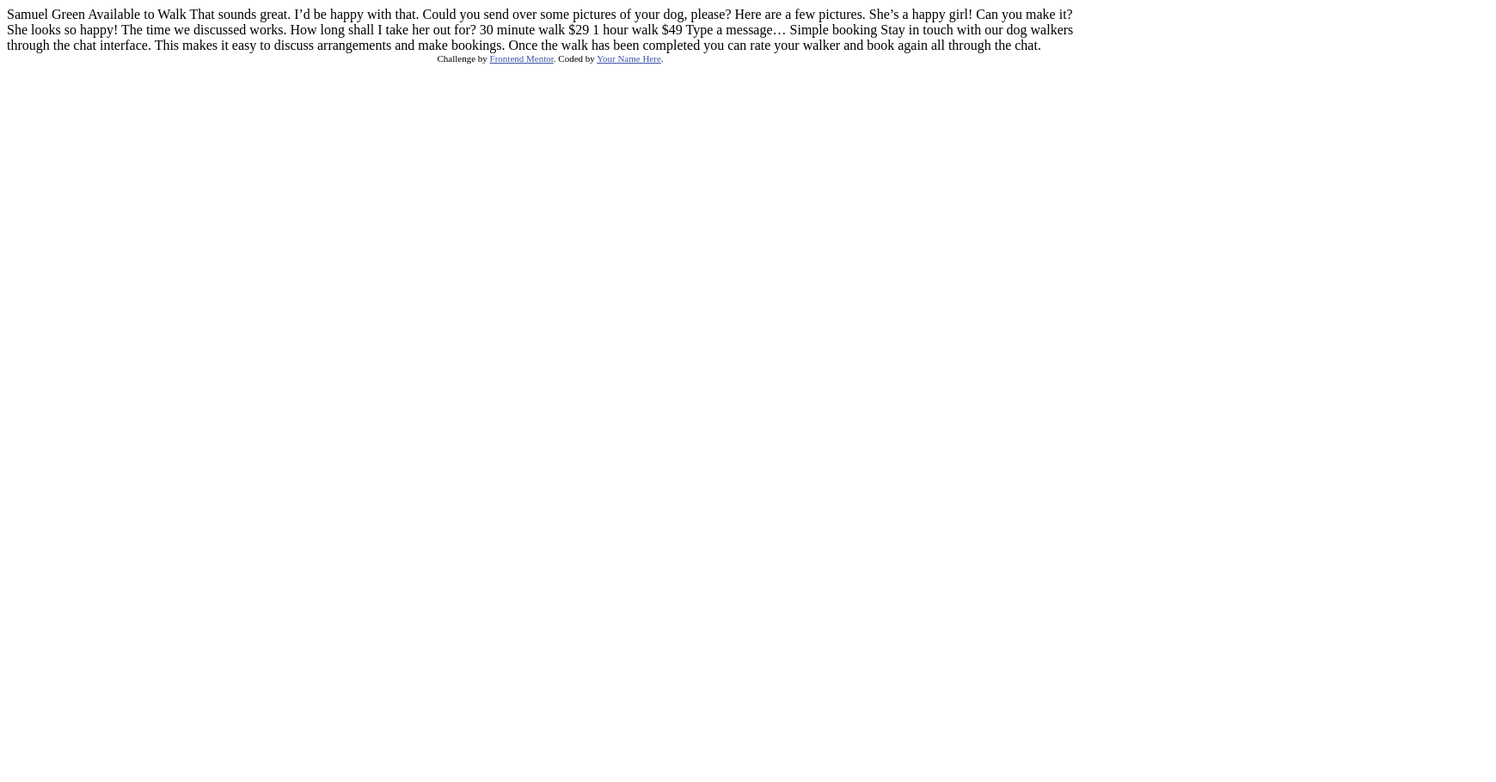
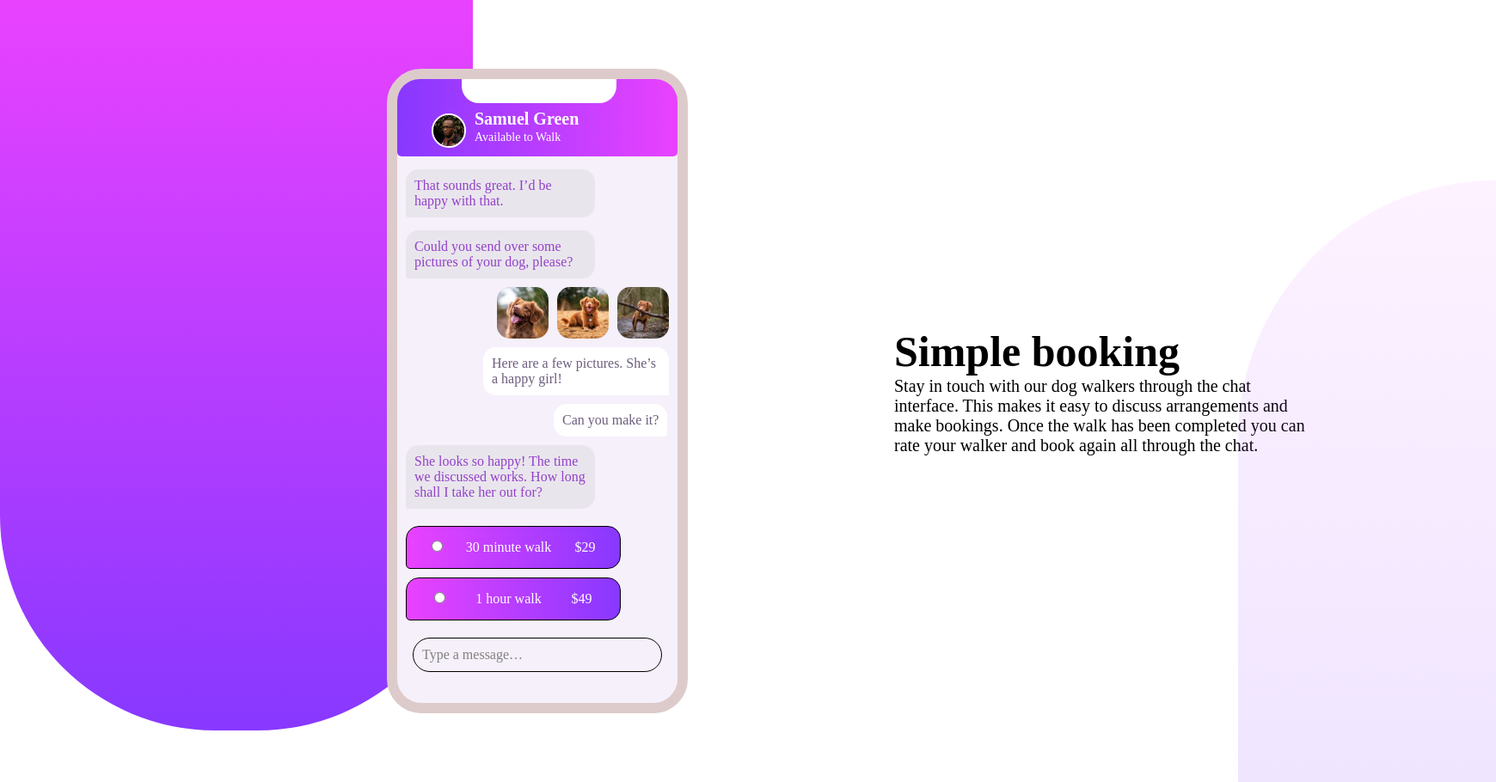
Before and after one commit to saadmalik200/Chat-app-CSS-illustration, a plain HTML site: page index.html in a window 1280 px wide. Shown: the whole page at 86% size, 1740 px wide, since content can reach past the window. Before the commit the page ends 800 px from the top, so only its background shows below. Drawn offline with Linux system fonts and the light colour scheme.

Commit message:
Task Complete

```diff
--- a/index.html
+++ b/index.html
@@ -1,51 +1,79 @@
 <!DOCTYPE html>
 <html lang="en">
   <head>
-  <meta charset="UTF-8">
-  <meta name="viewport" content="width=device-width, initial-scale=1.0"> <!-- displays site properly based on user's device -->
+    <meta charset="UTF-8" />
+    <meta name="viewport" content="width=device-width, initial-scale=1.0" />
+    <!-- displays site properly based on user's device -->
 
-  <link rel="icon" type="image/png" sizes="32x32" href="./images/favicon-32x32.png">
+    <link
+      rel="icon"
+      type="image/png"
+      sizes="32x32"
+      href="./images/favicon-32x32.png"
+    />
 
     <title>Frontend Mentor | [Challenge Name Here]</title>
-
-  <!-- Feel free to remove these styles or customise in your own stylesheet 👍 -->
-  <style>
-    .attribution { font-size: 11px; text-align: center; }
-    .attribution a { color: hsl(228, 45%, 44%); }
-  </style>
+    <link rel="stylesheet" href="style.css" />
   </head>
   <body>
-
-  Samuel Green
-  Available to Walk
-
-  That sounds great. I’d be happy with that.
-
+    <section id="body-section">
+      <div class="backImg">
+        <p></p>
+      </div>
+      <div class="chat">
+        <div class="heading">
+          <h2>Samuel Green</h2>
+          <p>Available to Walk</p>
+          <div class="white-border"></div>
+          <figure class="avatar">
+            <img src="./images/avatar.jpg" alt="" />
+          </figure>
+        </div>
+        <p class="line1">That sounds great. I’d be happy with that.</p>
+        <p class="line1">
           Could you send over some pictures of your dog, please?
-
-  Here are a few pictures. She’s a happy girl!
-
-  Can you make it?
-
-  She looks so happy! The time we discussed works. How long shall I take her out for?
-
-  30 minute walk
-  $29
-
-  1 hour walk
-  $49
-
-  Type a message…
-
-  Simple booking
-
-  Stay in touch with our dog walkers through the chat interface. This makes it easy to
-  discuss arrangements and make bookings. Once the walk has been completed you can rate
-  your walker and book again all through the chat.
-
-  <div class="attribution">
-    Challenge by <a href="https://www.frontendmentor.io?ref=challenge" target="_blank">Frontend Mentor</a>.
-    Coded by <a href="#">Your Name Here</a>.
+        </p>
+        <figure class="figure">
+          <img src="./images/dog-image-1.jpg" alt="" />
+          <img src="./images/dog-image-2.jpg" alt="" />
+          <img src="./images/dog-image-3.jpg" alt="" />
+        </figure>
+        <p class="line2">Here are a few pictures. She’s a happy girl!</p>
+        <p class="line2-1">Can you make it?</p>
+        <p class="line3">
+          She looks so happy! The time we discussed works. How long shall I take
+          her out for?
+        </p>
+        <div class="radioRate">
+          <p><input type="radio" name="" id="" /></p>
+          <p>30 minute walk</p>
+          <p>$29</p>
         </div>
+        <div class="radioRate">
+          <p><input type="radio" name="" id="" /></p>
+          <p>1 hour walk</p>
+          <p>$49</p>
+        </div>
+        <div>
+          <p class="typemessage">Type a message…</p>
+        </div>
+      </div>
+      <div class="text">
+        <h1>Simple booking</h1>
+        <p>Stay in touch with our dog walkers through the chat</p>
+        <p>interface. This makes it easy to discuss arrangements and</p>
+        <p>make bookings. Once the walk has been completed you can</p>
+        <p>rate your walker and book again all through the chat.</p>
+      </div>
+      <div class="backImgRight">
+        <!-- <p></p> -->
+      </div>
+      <!-- <div class="attribution">
+      Challenge by
+      <a href="https://www.frontendmentor.io?ref=challenge" target="_blank"
+        >Frontend Mentor</a
+      >. Coded by <a href="#">Saad Malik</a>.
+    </div> -->
+    </section>
   </body>
 </html>
--- /dev/null
+++ b/style.css
@@ -0,0 +1,242 @@
+* {
+  box-sizing: border-box;
+  margin: 0;
+  padding: 0;
+}
+
+.attribution {
+  font-size: 11px;
+  text-align: center;
+}
+.attribution a {
+  color: hsl(228, 45%, 44%);
+}
+
+body {
+  width: 1440px;
+  height: 900px;
+  /* height: 100vh; */
+
+  background-color: hsl(0, 0%, 100%);
+}
+
+#body-section {
+  display: grid;
+  grid-template-columns: 50% 50%;
+  /* grid-template-columns: repeat(2 1fr); */
+  /* grid-template-areas: "bimgL mob text bimgR"; */
+}
+
+.backImg {
+  grid-column: 1/2;
+
+  width: 550px;
+  height: 850px;
+  background: linear-gradient(hsl(293, 100%, 63%), hsl(264, 100%, 61%));
+  border-bottom-right-radius: 250px;
+  border-bottom-left-radius: 250px;
+}
+
+.backImg,
+.chat {
+  grid-row: 1;
+}
+
+.chat {
+  /* grid-area: mob; */
+  grid-column: 1/2;
+  height: 750px;
+  width: 350px;
+  border: 12px rgb(221, 203, 203) solid;
+  border-radius: 40px;
+  /* width: 400px; */
+  background-color: hsl(270, 50%, 96%);
+  align-self: center;
+  margin-left: 450px;
+}
+
+.heading {
+  background-image: url(./images/avatar.jpg);
+
+  background: linear-gradient(
+    to right,
+    hsl(264, 100%, 61%),
+    hsl(293, 100%, 63%)
+  );
+  height: 90px;
+  border-radius: 26px;
+  position: relative;
+  border-bottom-left-radius: 5px;
+  border-bottom-right-radius: 5px;
+}
+
+.avatar img {
+}
+.heading img {
+  width: 40px;
+  height: 40px;
+  position: absolute;
+  top: 40px;
+  left: 40px;
+  border-radius: 50%;
+  border: 2px solid white;
+}
+.heading p,
+h2 {
+  color: white;
+  /* text-align: center; */
+  margin-left: 90px;
+}
+
+.heading h2 {
+  padding-top: 35px;
+  font-size: 20px;
+}
+.heading p {
+  margin-top: 2px;
+  font-size: 14px;
+}
+
+.white-border {
+  background-color: white;
+  width: 180px;
+  height: 28px;
+  /* margin-top: 0%; */
+
+  position: absolute;
+  margin-left: auto;
+  margin-right: auto;
+  /* text-align: center; */
+  left: 75px;
+  bottom: 62px;
+  border-bottom-left-radius: 20px;
+  border-bottom-right-radius: 20px;
+}
+
+.line1 {
+  border: 1px;
+  border-radius: 15px;
+  border-bottom-left-radius: 3px;
+  padding: 10px;
+
+  margin-left: 10px;
+  width: 220px;
+  background-color: hsla(266, 9%, 84%, 0.418);
+  color: hsl(276, 55%, 52%);
+  margin-bottom: 10px;
+  font-size: 16px;
+  margin-top: 15px;
+}
+
+.line2 {
+  border: 1px;
+  border-radius: 15px;
+  border-bottom-right-radius: 3px;
+  width: fit-content;
+  color: hsl(271, 15%, 43%);
+  padding: 10px;
+  margin-left: 100px;
+  margin-right: 10px;
+  background-color: white;
+}
+.line2-1 {
+  border: 1px;
+  border-radius: 15px;
+  border-bottom-right-radius: 3px;
+  width: fit-content;
+  color: hsl(271, 15%, 43%);
+  padding: 10px;
+  margin-left: 182px;
+  margin-top: 10px;
+  margin-bottom: 10px;
+  /* margin-right: -50px; */
+  background-color: white;
+}
+.line3 {
+  border: 1px;
+  border-radius: 15px;
+  border-bottom-left-radius: 3px;
+  padding: 10px;
+  margin-left: 10px;
+  width: 220px;
+  background-color: hsla(266, 9%, 84%, 0.418);
+  color: hsl(276, 55%, 52%);
+  margin-bottom: 20px;
+}
+
+.radioRate {
+  border: 1px solid black;
+  width: 250px;
+  display: flex;
+  background: linear-gradient(
+    to right,
+    hsl(293, 100%, 63%),
+    hsl(264, 100%, 61%)
+  );
+  justify-content: space-around;
+  color: white;
+  appearance: none;
+  padding: 15px;
+  margin: 10px;
+  border-radius: 15px;
+  border-bottom-left-radius: 5px;
+}
+
+.figure {
+  display: flex;
+  gap: 10px;
+  justify-content: right;
+  margin-right: 10px;
+  margin-bottom: 10px;
+}
+
+.figure img {
+  width: 60px;
+  border-radius: 15px;
+}
+.text {
+  grid-column: 2/3;
+  align-self: center;
+  /* z-index: 2; */
+  width: 500px;
+  margin-left: 320px;
+}
+
+.text,
+.backImgRight {
+  grid-row: 1;
+}
+
+.text h1 {
+  font-size: 50px;
+}
+
+.text p {
+  font-size: 20px;
+}
+
+.backImgRight {
+  grid-column: 2/3;
+
+  width: 300px;
+  height: 700px;
+  background: linear-gradient(
+    hsla(293, 100%, 63%, 0.068),
+    hsla(264, 100%, 61%, 0.13)
+  );
+  border-top-left-radius: 20pc;
+  /* z-index: 1; */
+  margin-left: 720px;
+  margin-top: 210px;
+}
+
+.typemessage {
+  border: 1px solid black;
+  padding: 10px;
+  width: 290px;
+  margin-left: auto;
+  margin-right: auto;
+  border-radius: 20px;
+  color: gray;
+  margin-top: 20px;
+}
```
Lines whose indentation alone changed are shown as unchanged.
